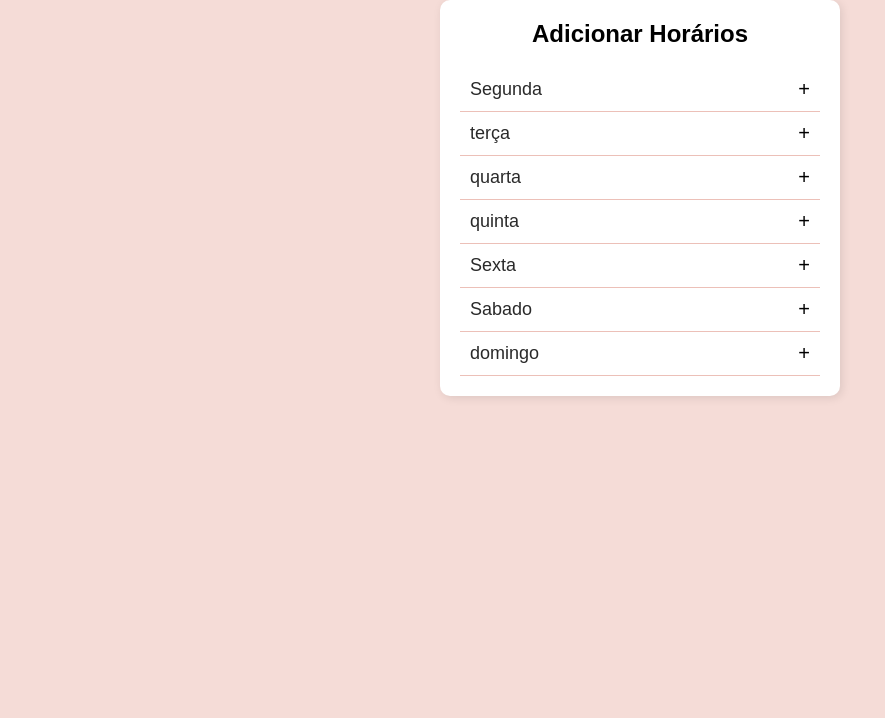
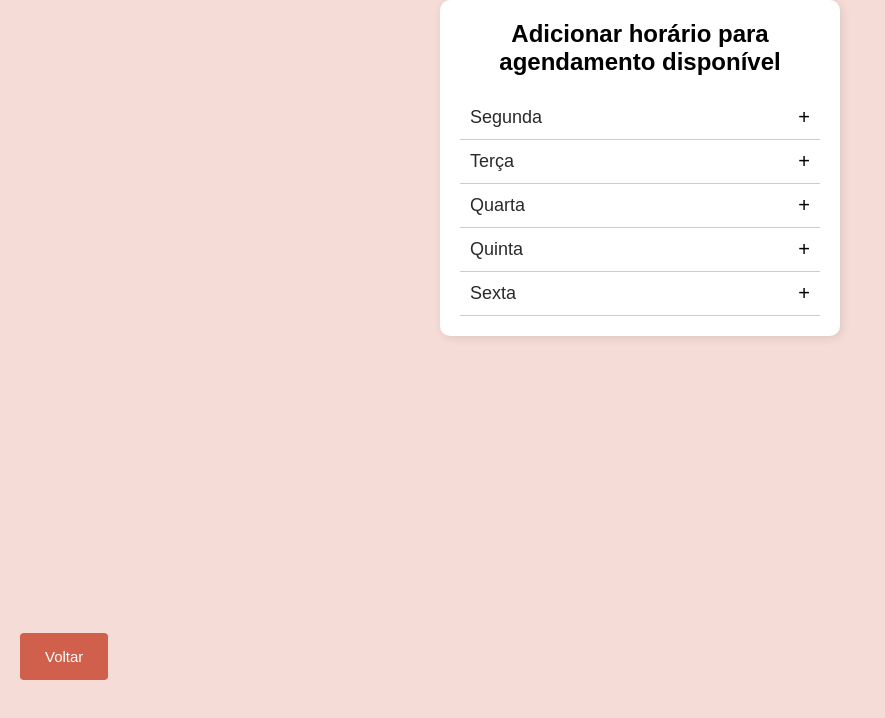
Before and after one commit to Pedroifpi/agendamentos.tela, a plain HTML site: page index.html in a window 1280 px wide. Shown: the whole page, without its empty margins (0-885 px from the left). Drawn offline with Linux system fonts and the light colour scheme.

Commit message:
Update index.html

```diff
--- a/index.html
+++ b/index.html
@@ -3,23 +3,21 @@
 <head>
     <meta charset="UTF-8">
     <meta name="viewport" content="width=device-width, initial-scale=1.0">
-    <title>horarios</title>
+    <title>Adicionar Horário</title>
     <link rel="stylesheet" href="estilo.css">
 </head>
 <body>
     <div class="container">
-        <h2> Adicionar Horários</h2>
-        <div class="dia"><span>Segunda</span><button onclick="AdicionarHorario('segunda')">+</button></div>
-        <div class="dia"><span>terça</span><button onclick="AdicionarHorario('terça')">+</button></div>
-        <div class="dia"><span>quarta</span><button onclick="AdicionarHorario('quarta')">+</button></div>
-        <div class="dia"><span>quinta</span><button onclick="AdicionarHorario('quinta')">+</button></div>
-        <div class="dia"><span>Sexta</span><button onclick="AdicionarHorario('sexta')">+</button></div>
-        <div class="dia"><span>Sabado</span><button onclick="AdicionarHorario('sabado')">+</button></div>
-        <div class="dia"><span>domingo</span><button onclick="AdicionarHorario('domingo')">+</button></div>
-
-
+        <h2>Adicionar horário para agendamento disponível</h2>
+        <div class="dia"><span>Segunda</span> <button onclick="adicionarHorario('Segunda')">+</button></div>
+        <div class="dia"><span>Terça</span> <button onclick="adicionarHorario('Terça')">+</button></div>
+        <div class="dia"><span>Quarta</span> <button onclick="adicionarHorario('Quarta')">+</button></div>
+        <div class="dia"><span>Quinta</span> <button onclick="adicionarHorario('Quinta')">+</button></div>
+        <div class="dia"><span>Sexta</span> <button onclick="adicionarHorario('Sexta')">+</button></div>
+    </div>
+    <div class="button">
+       <a href="https://pedroifpi.github.io/telamanicure/" class="button-link">Voltar</a>
     </div>
     <script src="agenda.js"></script>
 </body>
-
 </html>
```
